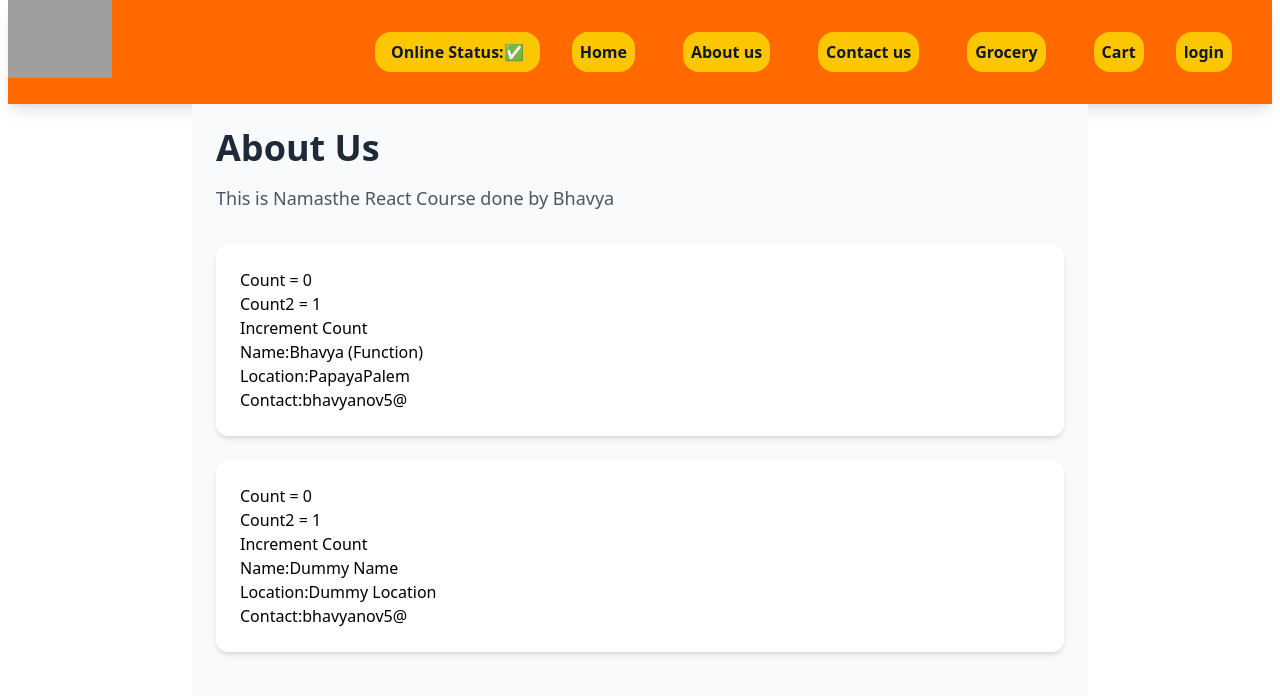
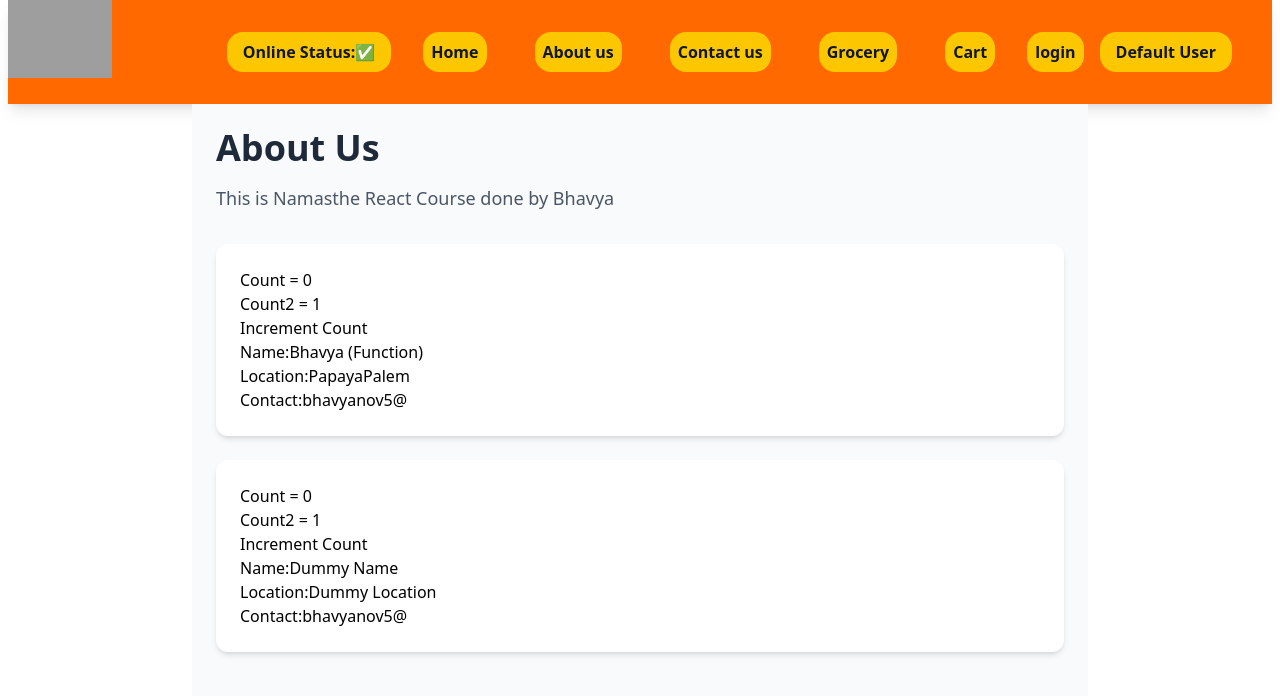
Before and after one commit to bhavya970/Namasthe-React, a React (Vite) app: page /about in a window 1280 px wide. Shown: the top 696 px of the page. Built offline with nearby package versions, Linux system fonts and the light colour scheme; no server answers; grey boxes are pictures that could not be loaded.

Commit message:
Builded UserContext for Functional Components

```diff
--- a/src/components/Header.js
+++ b/src/components/Header.js
@@ -1,10 +1,12 @@
 import { LOGO_URL } from "../utils/constants";
-import { useState } from "react";
+import { useState , useContext} from "react";
 import { Link } from "react-router-dom";
 import useOnlineStatus from "../utils/useOnlineStatus";
+import UserContext from "../utils/UserContext";
 const Header = () => {
     const [btnName, setBtnName] = useState("login");
     const onlineStatus = useOnlineStatus();
+    const {loggedInUser} = useContext(UserContext);
     return (
         <div className="flex justify-between shadow-lg bg-pink-200 mx-2 sm:bg-yellow-100 lg:bg-orange-500 text-white">
             <div className = "logo-container">
@@ -21,6 +23,7 @@ const Header = () => {
                 <li><Link to = "/"><button className="bg-yellow-400 hover:bg-yellow-500 text-gray-900 font-bold p-2 mx-2 rounded-2xl cursor-pointer" onClick={() => {
                     btnName == "login" ? setBtnName("logout") : setBtnName("login");
                 }}>{btnName}</button></Link></li>
+                <li className="px-4 bg-yellow-400 hover:bg-yellow-500 text-gray-900 font-bold p-2 mx-2 rounded-2xl cursor-pointer">{loggedInUser}</li>
             </ul>
             </div>
         </div>
--- a/src/components/RestaurantCard.js
+++ b/src/components/RestaurantCard.js
@@ -1,5 +1,9 @@
 import {CDN_URL} from "../utils/constants";
+import { useContext } from "react";
+import UserContext from "../utils/UserContext";
 const RestaurantCard = ({ info }) => {
+
+  const {loggedInUser} = useContext(UserContext);
   return (
     <div className="m-4 p-4 w-80 bg-white shadow-lg rounded-xl hover:shadow-2xl transition duration-300" >
       <img className="w-48 m-4 p-4 border-solid border-black rounded" src={CDN_URL + info.cloudinaryImageId} alt="Image"/>
@@ -8,6 +12,7 @@ const RestaurantCard = ({ info }) => {
       <h3 className="text-lg py-2">{info.avgRating}</h3>
       <h3 className="text-lg py-2">{info.sla?.deliveryTime} mins</h3>
       <h3 className="text-lg py-2">{info.costForTwo}</h3>
+      <h4 className="text-2xl font-bold py-2">{loggedInUser}</h4>
     </div>
   );
 };
--- /dev/null
+++ b/src/utils/UserContext.js
@@ -0,0 +1,7 @@
+import {createContext} from "react";
+
+const UserContext = createContext({
+    loggedInUser : "Default User",
+})
+
+export default UserContext;
```
